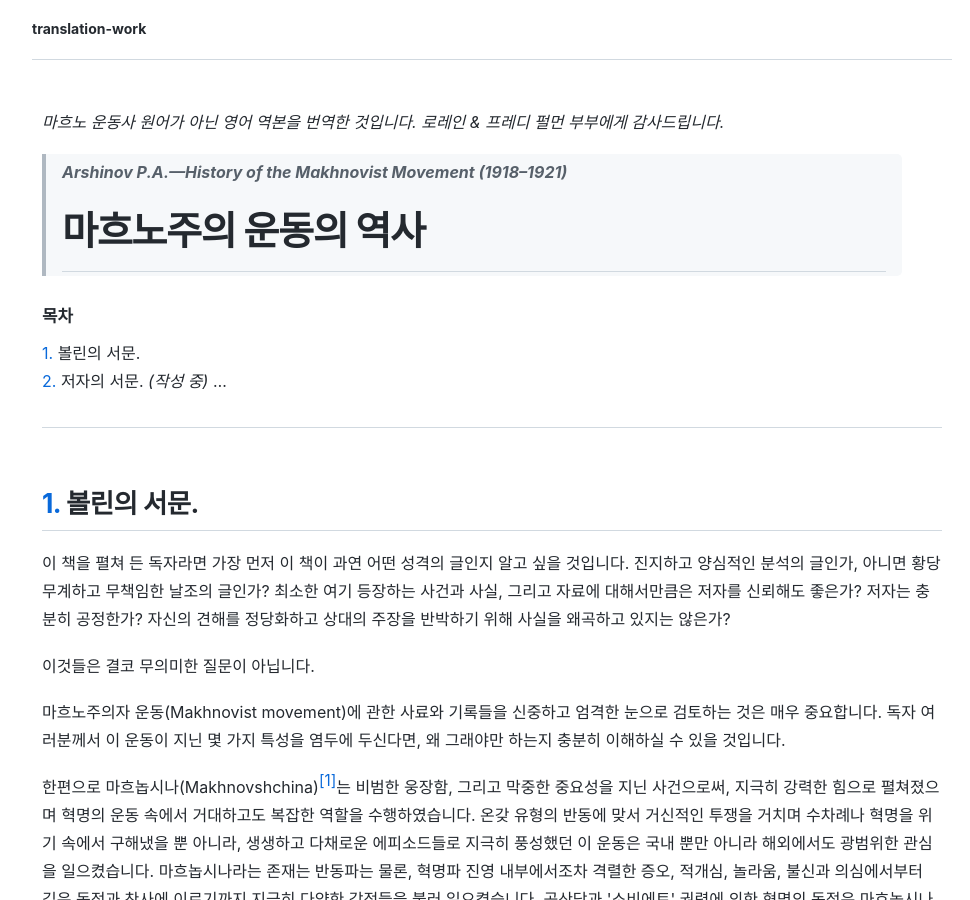
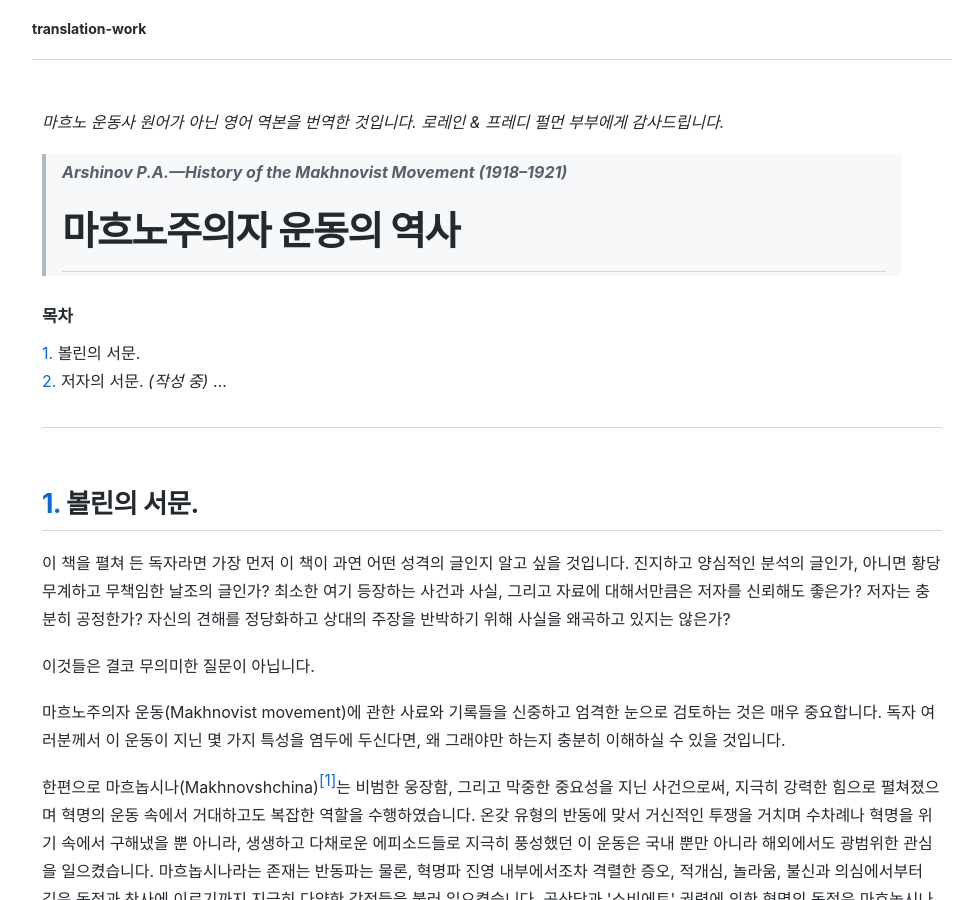
Before and after one commit to Plan-Atoz/translation-work, a Jekyll site: the page built from arshinov/makhno-movement/History of the Makhnovist Movement (Korean).md, in a window 1280 px wide and 900 px high. Shown: the whole window, without its empty margins (148-1118 px from the left). Built offline with Jekyll 4.4.1, drawn with Linux system fonts in a browser that asks for light colours; our own code applies the rules of GitHub Pages for plain Markdown files.

Commit message:
Update title _2

```diff
--- a/arshinov/makhno-movement/History of the Makhnovist Movement (Korean).md
+++ b/arshinov/makhno-movement/History of the Makhnovist Movement (Korean).md
@@ -2,7 +2,7 @@
 *로레인 & 프레디 펄먼 부부에게 감사드립니다.*
 
 > ***Arshinov P.A.—History of the Makhnovist Movement (1918–1921)***
-> # 마흐노주의 운동의 역사
+> # 마흐노주의자 운동의 역사
 
 #### 목차
 [1.](#section-1) 볼린의 서문.
```
